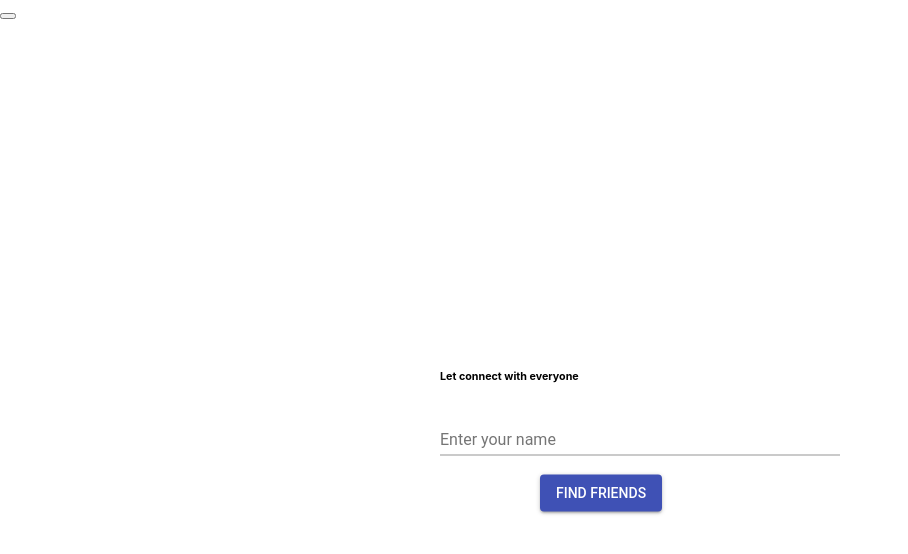
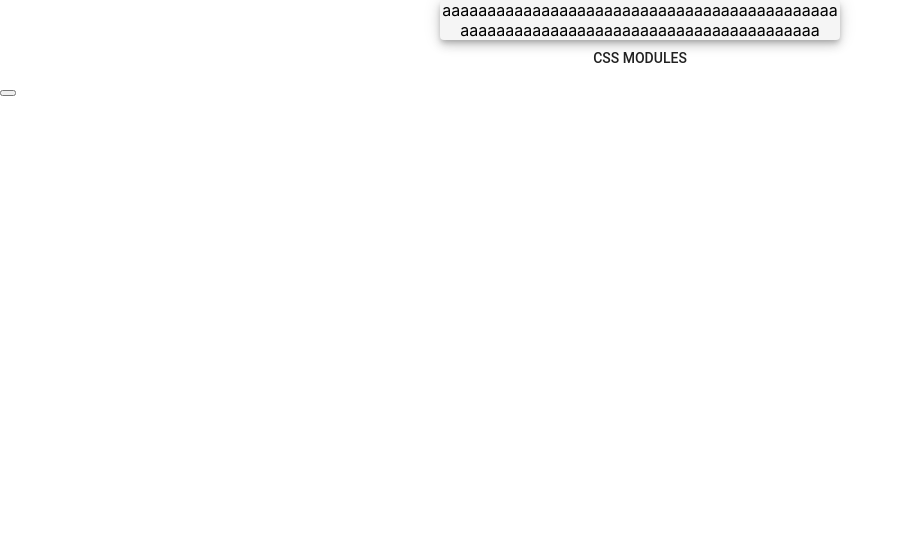
Before and after one commit to tung2389/random_chat, a React (Create React App) app: page / in a window 1280 px wide. Shown: the top 554 px of the page, without its empty margins (0-908 px from the left). Built offline with nearby package versions, Linux system fonts and the light colour scheme; no server answers.

Commit message:
spend a whole night adjusting css

```diff
--- a/src/App.css
+++ b/src/App.css
@@ -14,3 +14,17 @@
     top:130px;
     transform: translate(-50%, 0%)
 }
+.message{
+    max-width: 100px;
+    overflow-wrap: break-word;
+    background: red;
+}
+.button {
+    background: linear-gradient(45deg, #fe6b8b 30%, #ff8e53 90%);
+    border-radius: 3px;
+    border: 0;
+    color: white;
+    height: 48px;
+    padding: 0 30px;
+    box-shadow: 0 3px 5px 2px rgba(255, 105, 135, .3);
+  }
--- a/src/App.js
+++ b/src/App.js
@@ -54,7 +54,8 @@ class App extends Component {
   render() {
     return (
       <div>
-      {this.state.main_component}
+      {/* {this.state.main_component} */}
+      <Chat_page/>
       <button onClick = {this.check}></button>
       </div>
     );
--- a/src/sub_component/Chat_page.js
+++ b/src/sub_component/Chat_page.js
@@ -1,11 +1,37 @@
 import React, { Component } from 'react'
+import Card from '@material-ui/core/Card';
+import Typography from '@material-ui/core/Typography';
+import Paper from '@material-ui/core/Paper';
+import '../App.css';
+import Button from '@material-ui/core/Button';
+import { withStyles } from '@material-ui/core/styles';
 
-export default class Chat_page extends Component {
+const styles = {
+  partner_message: {
+    'max-width': '400px',
+    'background': 'whitesmoke',
+    'overflow-wrap': 'break-word',
+    'display': 'inline-block'
+  }
+};
+
+class Chat_page extends Component {
   render() {
+    const { classes } = this.props;
     return (
       <div align = "center">
-        your partner is {this.props.name} and your room is {this.props.room}
+        {/* your partner is {this.props.name} and your room is {this.props.room} */}
+        <Paper elevation={6} classes={{ root: classes.partner_message }}>
+        aaaaaaaaaaaaaaaaaaaaaaaaaaaaaaaaaaaaaaaaaaaaaaaaaaaaaaaaaaaaaaaaaaaaaaaaaaaaaaaaaaaa
+      </Paper>
+      <div>
+      <Button>
+        CSS Modules
+      </Button>
+      </div>
       </div>
     )
   }
 }
+
+export default withStyles(styles)(Chat_page);
```
